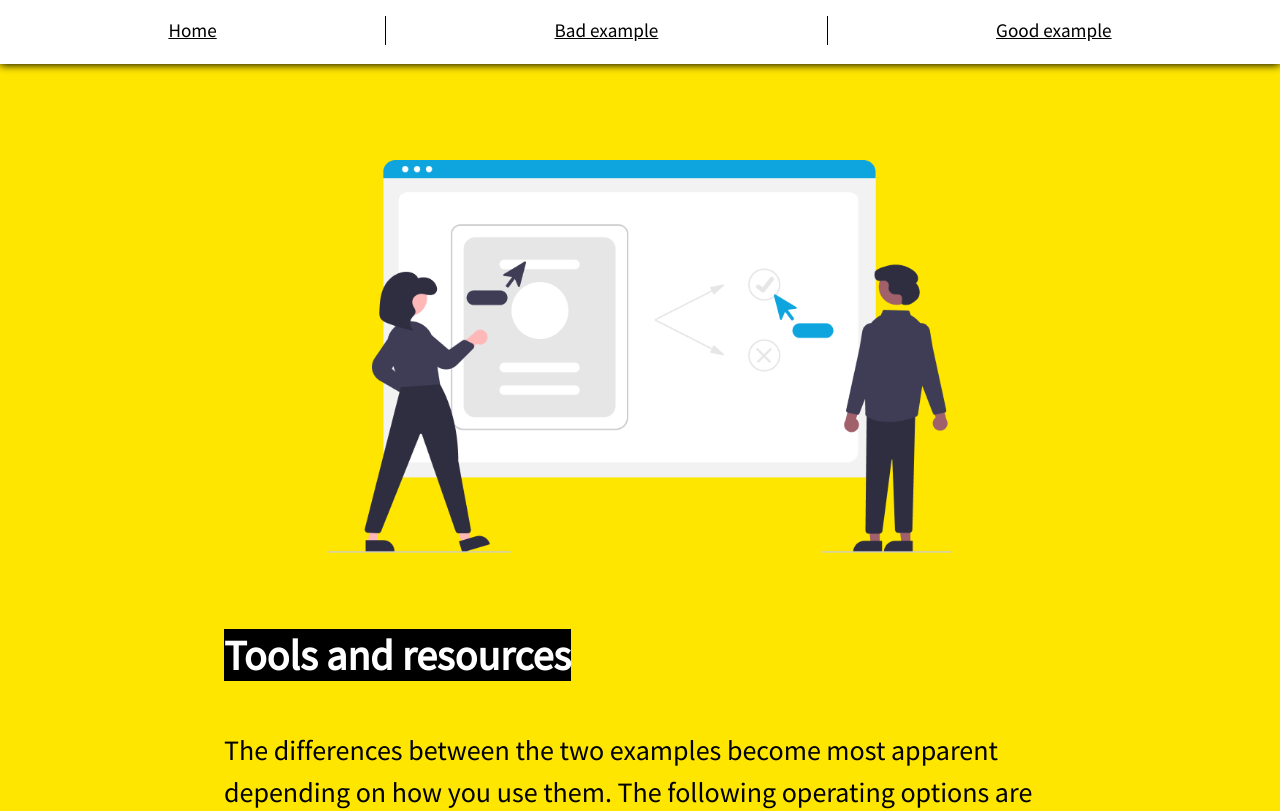
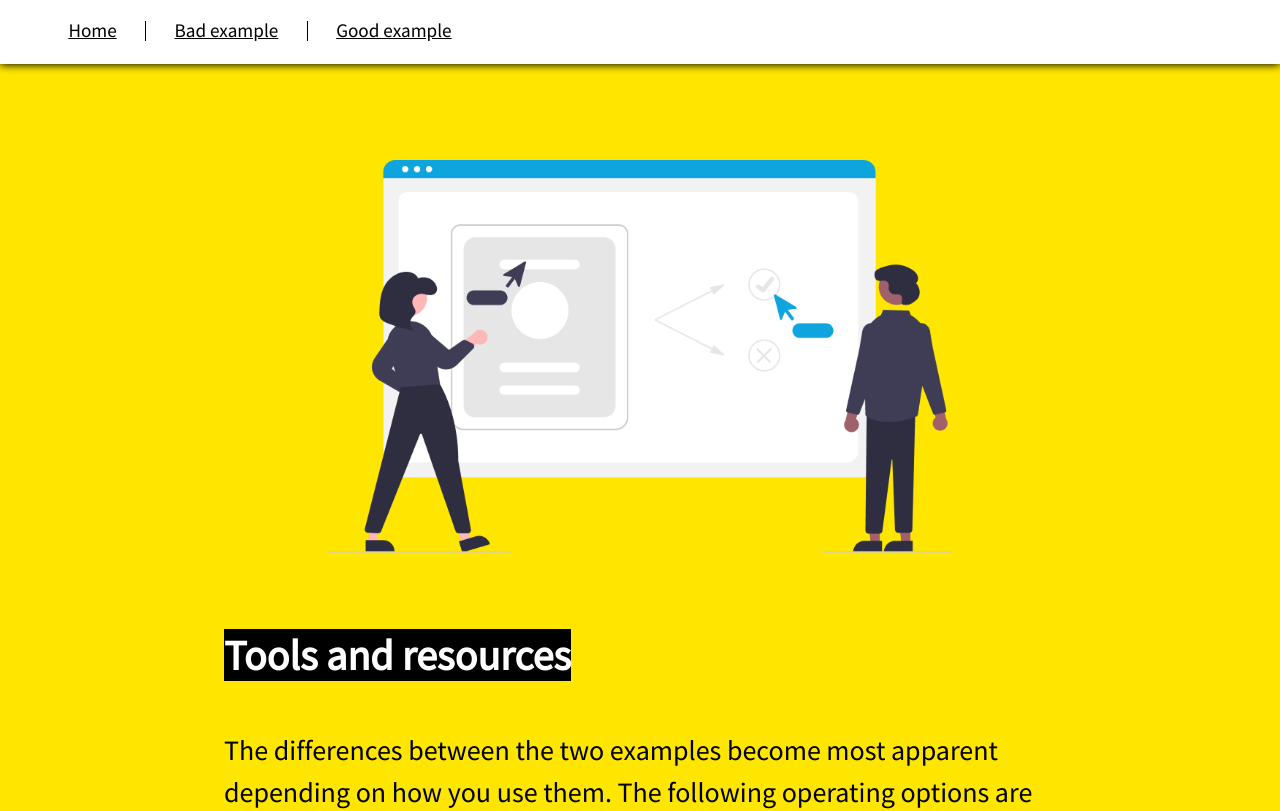
Before and after one commit to nx-stevefrenzel/a11y-example, a Next.js app: page / in a window 1280 px wide. Shown: the top 811 px of the page. Built offline with nearby package versions, Linux system fonts and the light colour scheme.

Commit message:
Update Navigation.tsx

```diff
--- a/components/Navigation.tsx
+++ b/components/Navigation.tsx
@@ -1,25 +1,37 @@
 import Link from 'next/link';
+import { useRouter } from 'next/router';
 
 export default function Navigation() {
+  const router = useRouter();
+  function addClass(path: string) {
+    if (router.pathname === path) {
+      return 'active';
+    } else {
+      return undefined;
+    }
+  }
+
   return (
+    <header>
       <nav>
-      <ul>
+        <ol>
           <li>
-          <Link href="/" scroll={false}>
-            Home
+            <Link href="/" scroll={false} passHref>
+              <a className={addClass('/')}>Home</a>
             </Link>
           </li>
           <li>
             <Link href="/bad-example" scroll={false}>
-            Bad example
+              <a className={addClass('/bad-example')}>Bad example</a>
             </Link>
           </li>
           <li>
             <Link href="/good-example" scroll={false}>
-            Good example
+              <a className={addClass('/good-example')}>Good example</a>
             </Link>
           </li>
-      </ul>
+        </ol>
       </nav>
+    </header>
   );
 }
```
Lines whose indentation alone changed are shown as unchanged.
